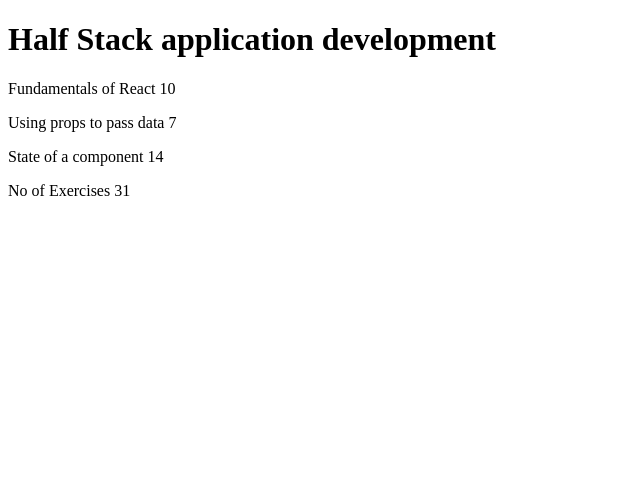
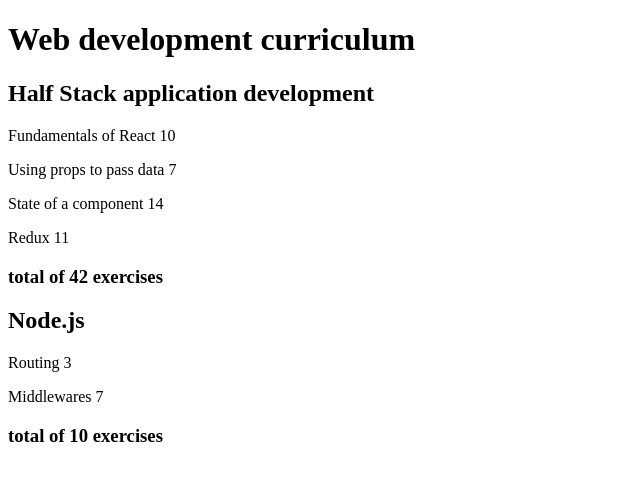
Before and after one commit to yeswanthannadata/fullstackopen, a React (Create React App) app in the folder part1/courseinfo/: page / in a window 1280 px wide. Shown: the top 480 px of the page, without its empty margins (0-640 px from the left). Built offline with nearby package versions, Linux system fonts and the light colour scheme.

Commit message:
courseinfo part2 exercixes 2.1 to 2.5 changes

```diff
--- a/part1/courseinfo/src/App.js
+++ b/part1/courseinfo/src/App.js
@@ -1,59 +1,59 @@
-const Header = (props) => {
-  return <h1>{props.heading}</h1>;
-};
+import Course from "./components/Course";
 
-const Part = (props) => {
-  return (
-    <p>
-      {props.content.name} {props.content.exercises}
-    </p>
-  );
-};
+const App = () => {
+  const courses = [
+    {
+      id: 1,
+      name: "Half Stack application development",
+      parts: [
+        {
+          name: "Fundamentals of React",
+          exercises: 10,
+          id: 1,
+        },
+        {
+          name: "Using props to pass data",
+          exercises: 7,
+          id: 2,
+        },
+        {
+          name: "State of a component",
+          exercises: 14,
+          id: 3,
+        },
+        {
+          name: "Redux",
+          exercises: 11,
+          id: 4,
+        },
+      ],
+    },
+    {
+      id: 2,
+      name: "Node.js",
+      parts: [
+        {
+          name: "Routing",
+          exercises: 3,
+          id: 1,
+        },
+        {
+          name: "Middlewares",
+          exercises: 7,
+          id: 2,
+        },
+      ],
+    },
+  ];
 
-const Content = (props) => {
   return (
     <>
-      <Part content={props.parts[0]} />
-      <Part content={props.parts[1]} />
-      <Part content={props.parts[2]} />
+      <h1>Web development curriculum</h1>
+      {courses.map((course) => (
+        <Course key={course.id} course={course} />
+      ))}
     </>
   );
 };
 
-const Total = (props) => {
-  const total =
-    props.parts[0].exercises +
-    props.parts[1].exercises +
-    props.parts[2].exercises;
-  return <p>No of Exercises {total}</p>;
-};
-
-const App = () => {
-  const course = {
-    title: "Half Stack application development",
-    parts: [
-      {
-        name: "Fundamentals of React",
-        exercises: 10,
-      },
-      {
-        name: "Using props to pass data",
-        exercises: 7,
-      },
-      {
-        name: "State of a component",
-        exercises: 14,
-      },
-    ],
-  };
-
-  return (
-    <div>
-      <Header heading={course.title} />
-      <Content parts={course.parts} />
-      <Total parts={course.parts} />
-    </div>
-  );
-};
-
 export default App;
--- /dev/null
+++ b/part1/courseinfo/src/components/Course.js
@@ -0,0 +1,36 @@
+const Header = ({ heading }) => {
+  return <h2>{heading}</h2>;
+};
+
+const Part = ({ name, exercises }) => {
+  return (
+    <p>
+      {name} {exercises}
+    </p>
+  );
+};
+
+const Content = ({ parts }) => {
+  return parts.map((part) => (
+    <Part key={part.id} name={part.name} exercises={part.exercises} />
+  ));
+};
+
+const Total = ({ parts }) => {
+  const count = parts.reduce((acc, cur) => acc + cur.exercises, 0);
+  return <h3>total of {count} exercises</h3>;
+};
+
+const Course = ({ course }) => {
+  const { name, parts } = course;
+
+  return (
+    <div>
+      <Header heading={name} />
+      <Content parts={parts} />
+      <Total parts={parts} />
+    </div>
+  );
+};
+
+export default Course;
```
